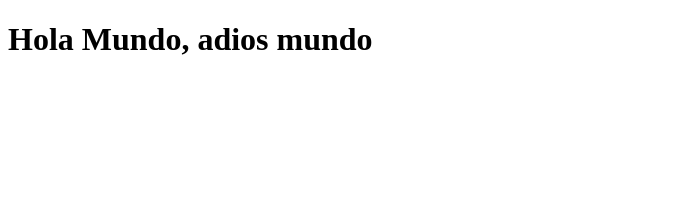
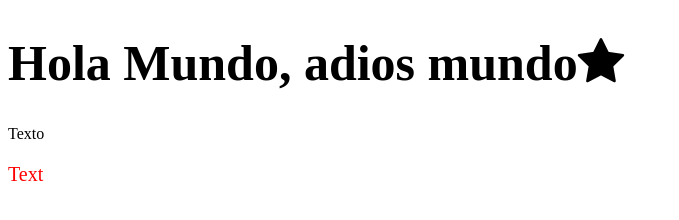
Before and after one commit to Espartaco99/CursoBabel, a website: page web1/index.html in a window 1280 px wide. Shown: the whole page, without its empty margins (0-679 px from the left). Drawn offline with Linux system fonts and the light colour scheme.

Commit message:
Ejemplos puestos

```diff
--- a/package.json
+++ b/package.json
@@ -17,6 +17,7 @@
   },
   "homepage": "https://github.com/Espartaco99/CursoBabel#readme",
   "dependencies": {
+    "font-awesome": "^4.7.0",
     "http-server": "^0.11.1"
   }
 }
--- /dev/null
+++ b/web1/css/style.css
@@ -0,0 +1,17 @@
+@import "../../node_modules/font-awesome/css/font-awesome.min.css";
+
+/* Nivel de especifidad (A mayor numero se aplican)
+a estilos en linea, <script> (0) (Ambos deberian valer 0, especialmente este)
+b id (0)
+c atributos (Class) y seudoclases
+d elementos (Nº Etiquetas HTML)
+*/
+
+h1{
+    font-size: 50px;
+}
+
+[lang="en"]{
+    color: red;
+    font-size: 20px;
+}
--- a/web1/index.html
+++ b/web1/index.html
@@ -1,12 +1,19 @@
 <!DOCTYPE html>
 <html lang="es">
 <head>
+    <link rel="shortcut icon" href="./favicon.ico">
+    <base href="./">
     <meta charset="UTF-8">
     <meta name="viewport" content="width=device-width, initial-scale=1.0">
     <meta http-equiv="X-UA-Compatible" content="ie=edge">
     <title>Hola mundo</title>
+    <link rel="stylesheet" href="./css/style.css">
+    <!-- <link rel="stylesheet" href="../node_modules/font-awesome/css/font-awesome.min.css"> -->
+    <script type="module" src="./app/index.js"></script>
 </head>
 <body>
-    <h1>Hola Mundo, adios mundo</h1>
+    <h1>Hola Mundo, adios mundo<span class="fa fa-star"></span> </h1>
+    <p>Texto</p>
+    <p lang="en">Text</p>
 </body>
 </html>
```
Also changed, not shown: web1/app/index.js (added), web1/favicon.ico (added), 1 other file.
